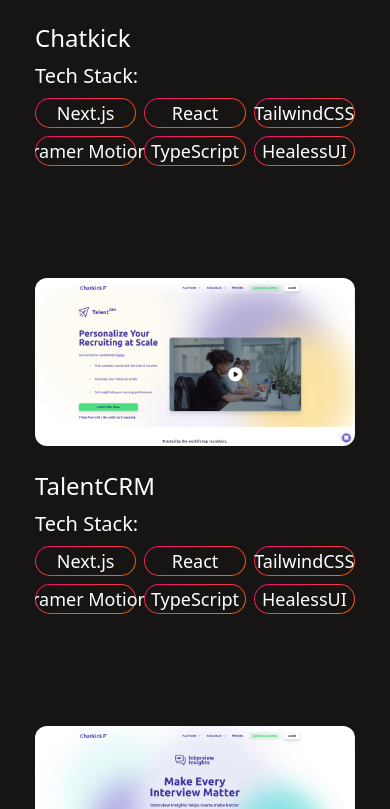
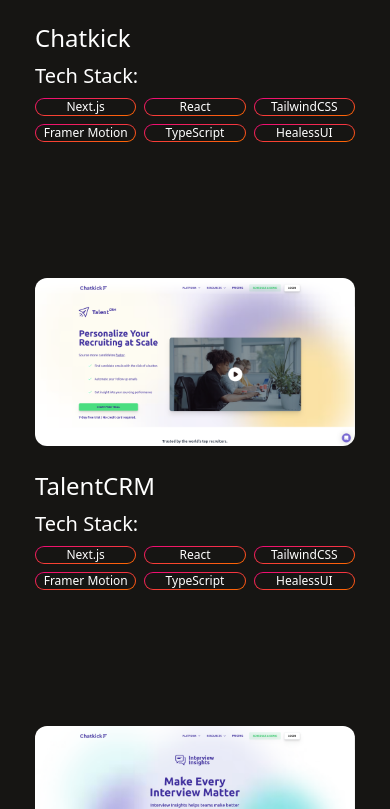
Before and after one commit to GabrielMessiasdaRosa/gabriel-messias, a Next.js app: page / in a window 390 px wide. Shown: the part 1275-2084 px from the top of the page. Built offline with nearby package versions, Linux system fonts and the light colour scheme.

Commit message:
fix: fix text mobile

```diff
--- a/src/components/container.tsx
+++ b/src/components/container.tsx
@@ -7,9 +7,7 @@
 const Container = ({ children }: ContainerProps) => {
   return (
     <Col className="relative w-full items-center justify-center">
-      <Col className=" px-8 md:w-11/12 xl:w-[1280px]">
-        {children}
-      </Col>
+      <Col className=" px-8 md:w-11/12 xl:w-[1280px]">{children}</Col>
     </Col>
   );
 };
--- a/src/global.css
+++ b/src/global.css
@@ -9,7 +9,7 @@
 
 @layer utilities {
   .shape-1 {
-    border-radius: 28% 72% 17% 83% / 45% 41% 59% 55% ;
+    border-radius: 28% 72% 17% 83% / 45% 41% 59% 55%;
     width: 400px;
     height: 400px;
   }
@@ -25,9 +25,9 @@
     border-radius: 81% 19% 38% 62% / 53% 74% 26% 47%;
   }
   .shape-5 {
-    border-radius: 50% 50% 27% 73% / 79% 68% 32% 21% ;
+    border-radius: 50% 50% 27% 73% / 79% 68% 32% 21%;
   }
   .shape-6 {
-    border-radius: 15% 85% 19% 81% / 62% 38% 62% 38% ;
+    border-radius: 15% 85% 19% 81% / 62% 38% 62% 38%;
   }
 }
--- a/src/screens/home-screen/selected-projects.tsx
+++ b/src/screens/home-screen/selected-projects.tsx
@@ -91,7 +91,7 @@
                       {project.techStack.map((tech, index) => (
                         <div key={index}>
                           <Row className="w-full items-center justify-center whitespace-nowrap rounded-full bg-white bg-gradient-to-br from-[#ee0979] to-[#ff6a00] p-[1px] font-light">
-                            <p className="flex w-full items-center justify-center rounded-full bg-[#161513] px-2 text-lg ">
+                            <p className="flex w-full items-center justify-center rounded-full bg-[#161513] px-2 text-xs xl:text-lg ">
                               {tech}
                             </p>
                           </Row>
```
